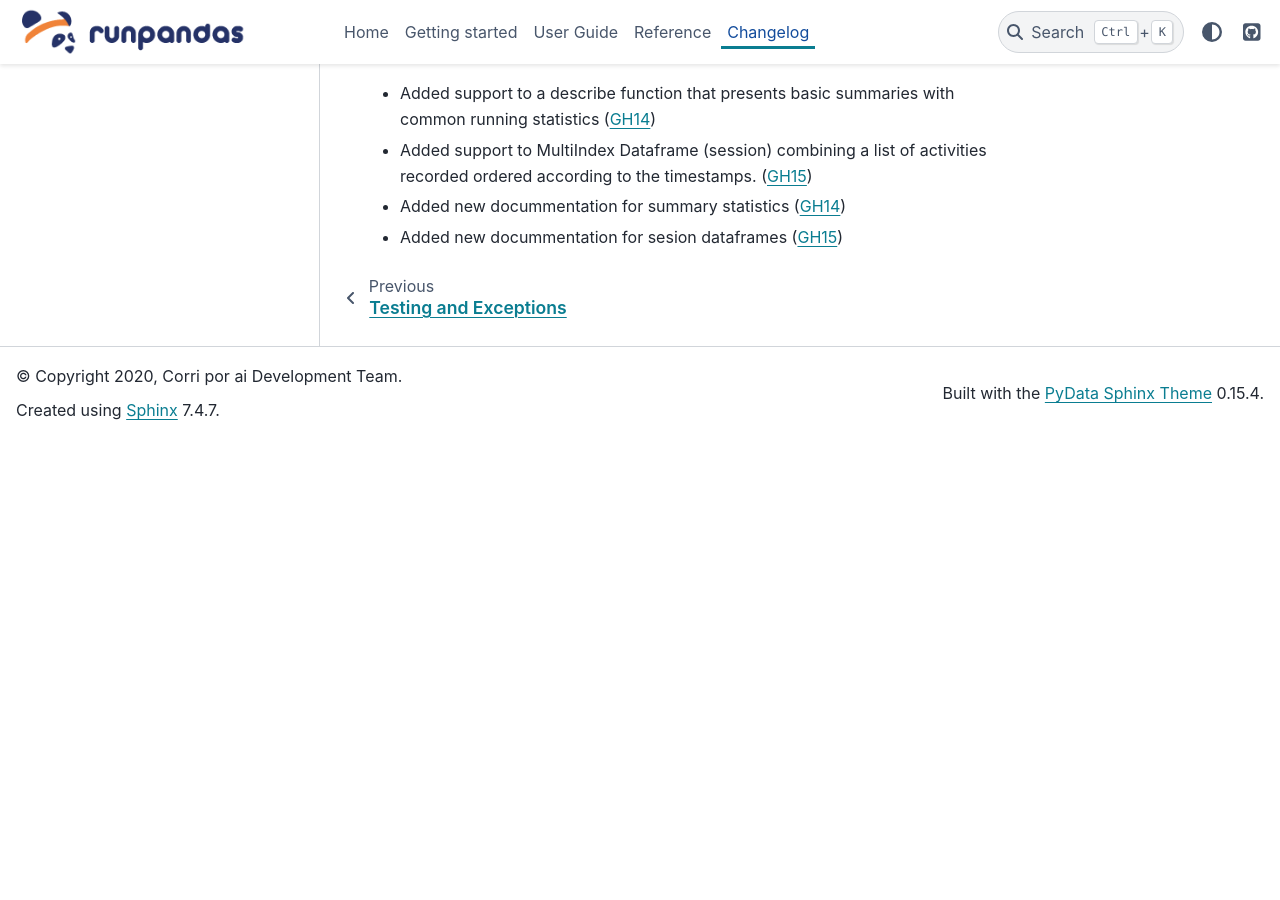
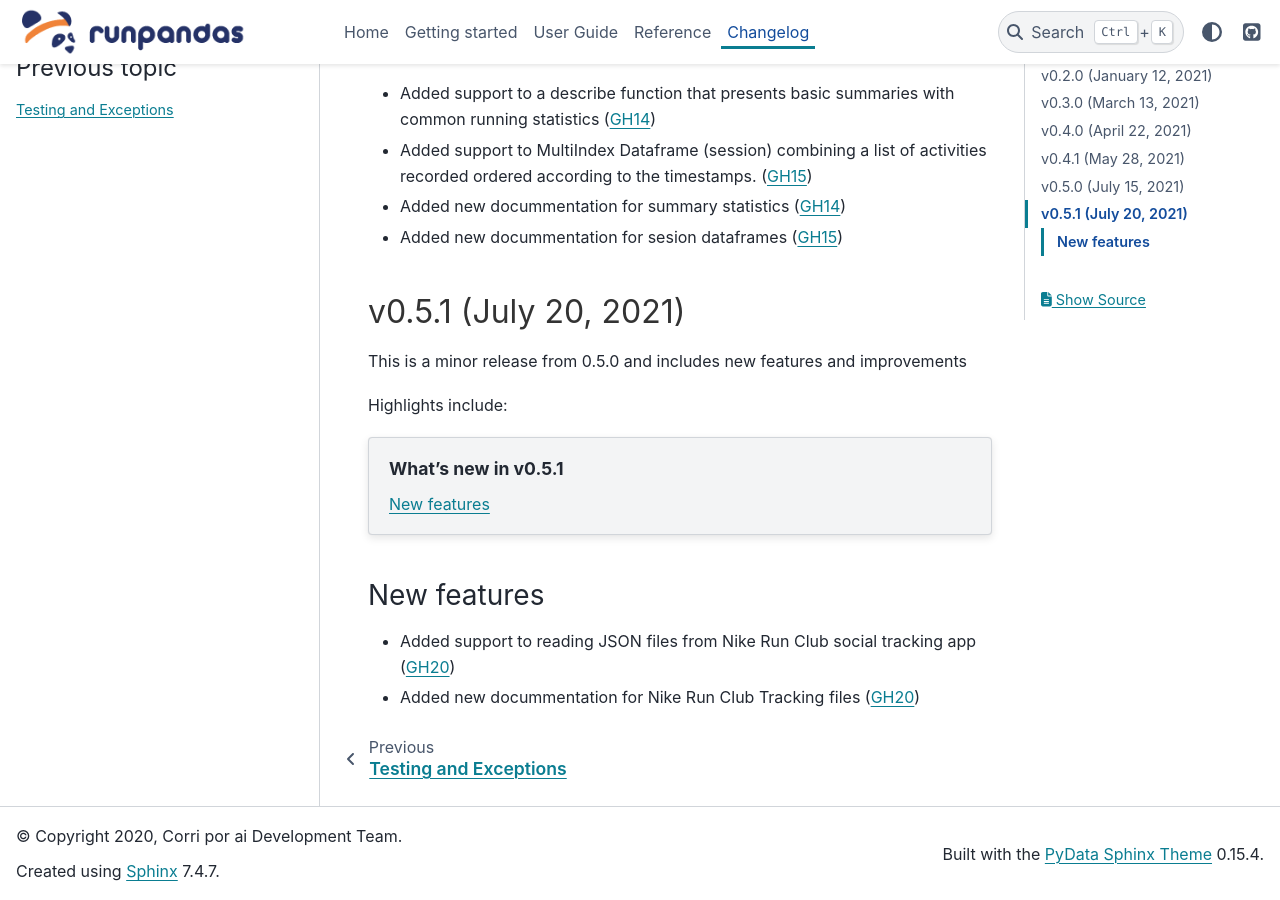
Before and after one commit to corriporai/runpandas, a Sphinx documentation site: the page built from docs/source/whatsnew.rst, in a window 1280 px wide and 900 px high, scrolled down 4270 px. Built offline with Sphinx 7.4.7 and the PyData theme 0.15.4, drawn with Linux system fonts in a browser that asks for light colours; pages that are not in the unit, such as notebooks, are missing from menus; before the commit the page ends 4710 px from its top, so only the background shows below that.

Commit message:
DOC: Updates on Docs for release 0.5.1

```diff
--- a/CHANGELOG.rst
+++ b/CHANGELOG.rst
@@ -11,3 +11,4 @@ For full details see the commit logs at https://github.com/corriporai/runpandas.
 .. include:: docs/source/whatsnew/v0.4.0.txt
 .. include:: docs/source/whatsnew/v0.4.1.txt
 .. include:: docs/source/whatsnew/v0.5.0.txt
+.. include:: docs/source/whatsnew/v0.5.1.txt
--- a/docs/source/_version.txt
+++ b/docs/source/_version.txt
@@ -1 +1 @@
-Version: **0.5.0 (+3, 9fa1a25)** Date: **July 20, 2021**
+Version: **0.5.0 (+4, 2938662)** Date: **July 20, 2021**
--- a/docs/source/whatsnew.rst
+++ b/docs/source/whatsnew.rst
@@ -13,3 +13,4 @@ For full details, see the `commit logs <https://github.com/corriporai/runpandas/
 .. include:: whatsnew/v0.4.0.txt
 .. include:: whatsnew/v0.4.1.txt
 .. include:: whatsnew/v0.5.0.txt
+.. include:: whatsnew/v0.5.1.txt
--- /dev/null
+++ b/docs/source/whatsnew/v0.5.1.txt
@@ -0,0 +1,21 @@
+.. _whatsnew_051:
+
+v0.5.1 (July 20, 2021)
+----------------------------
+
+This is a minor release from 0.5.0 and includes new features and improvements
+
+
+Highlights include:
+
+
+.. contents:: What's new in v0.5.1
+    :local:
+    :backlinks: none
+
+.. _whatsnew_051.enhancements:
+
+New features
+~~~~~~~~~~~~
+- Added support to reading JSON files from Nike Run Club social tracking app (:issue:`20`)
+- Added new docummentation for Nike Run Club Tracking files (:issue:`20`)
```
